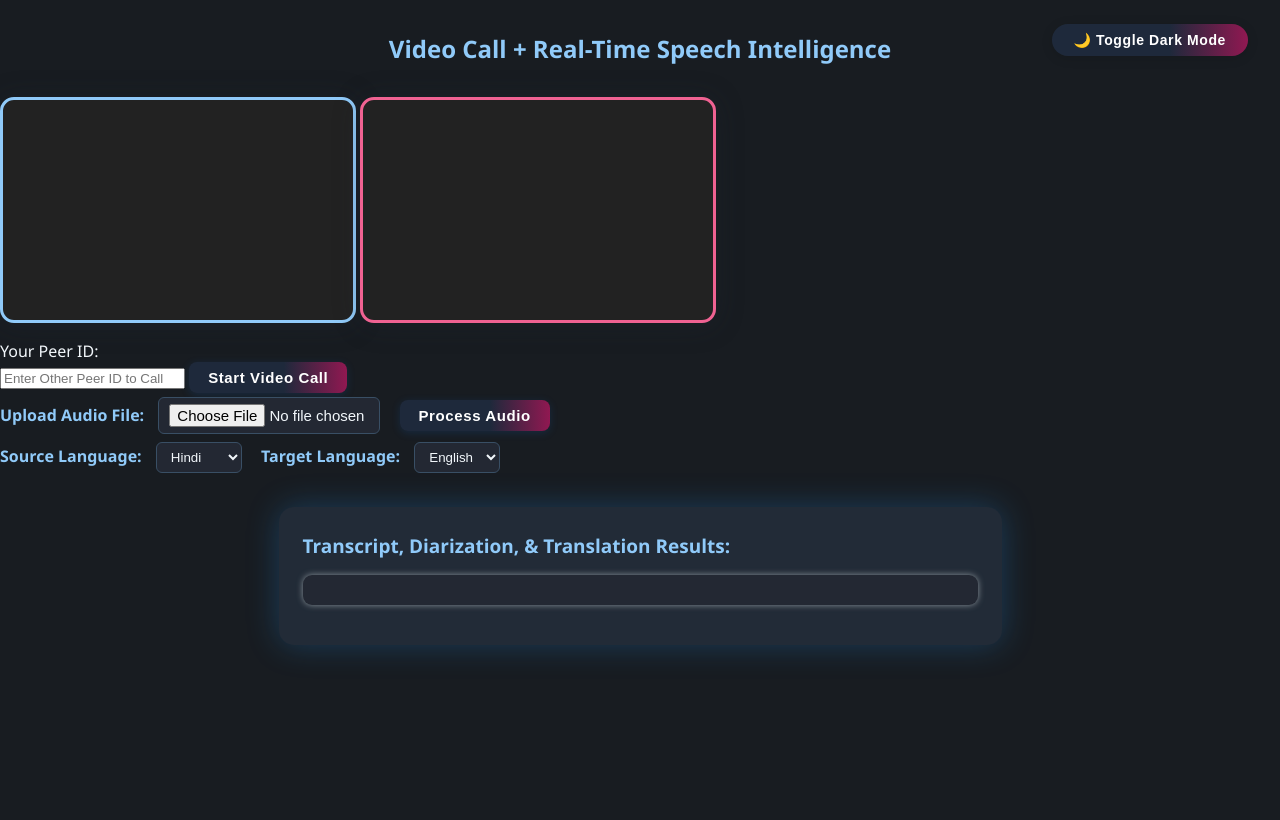
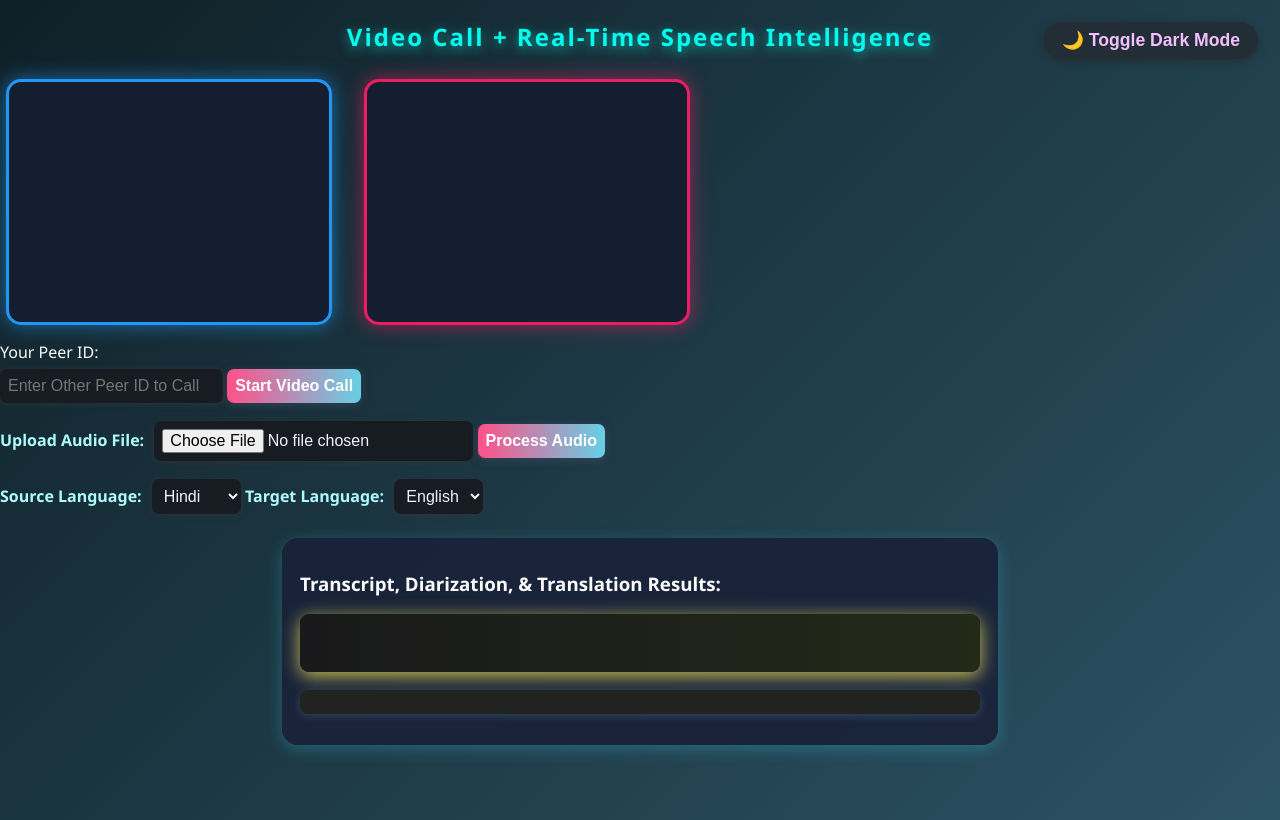
Before and after one commit to SREEKAR200/VideoConferencingFrontend, a plain HTML site: page index.html in a window 1280 px wide. Both pictures are taken after a click on the button "🌙 Toggle Dark Mode". Drawn offline with Linux system fonts and the light colour scheme; a script that the page names is missing.

Commit message:
Final UI

```diff
--- a/index.html
+++ b/index.html
@@ -10,27 +10,28 @@
 <body>
     <button class="toggle-dark" onclick="document.body.classList.toggle('dark')">🌙 Toggle Dark Mode</button>
 
-
     <h2>Video Call + Real-Time Speech Intelligence</h2>
-    <!-- Local video stream -->
-    <video id="localVideo" autoplay muted playsinline></video>
-    <!-- Peer video stream -->
-    <video id="peerVideo" autoplay playsinline></video>
+    <div style="display:flex; gap:20px;">
+        <!-- Local video stream -->
+        <video id="localVideo" autoplay muted playsinline style="width: 320px; height: 240px; background:#141e30;"></video>
+        <!-- Peer video stream -->
+        <video id="peerVideo" autoplay playsinline style="width: 320px; height: 240px; background:#141e30;"></video>
+    </div>
 
     <!-- PeerJS Controls -->
-    <div>
+    <div style="margin-top:10px;">
         <div>Your Peer ID: <span id="yourId"></span></div>
         <input id="peerIdInput" placeholder="Enter Other Peer ID to Call">
         <button id="callBtn">Start Video Call</button>
     </div>
 
     <!-- Audio Upload/Realtime controls -->
-    <div>
+    <div style="margin-top:10px;">
         <label for="audioFile">Upload Audio File:</label>
         <input type="file" id="audioFile" accept="audio/*">
         <button id="uploadBtn">Process Audio</button>
     </div>
-    <div>
+    <div style="margin-top:10px;">
         <label for="srcLang">Source Language:</label>
         <select id="srcLang">
             <option value="hindi">Hindi</option>
@@ -41,11 +42,15 @@
         <select id="tgtLang">
             <option value="english">English</option>
             <option value="hindi">Hindi</option>
+            <!-- Add more as needed -->
         </select>
     </div>
-    <div id="result">
+    <div id="result" style="margin-top:20px;">
         <h3>Transcript, Diarization, & Translation Results:</h3>
-        <pre id="transcript"></pre>
+        <!-- Live subtitles -->
+        <div id="subtitle" style="font-size: 1.7em; color: #ffee58; font-weight:bold; margin-bottom:10px;"></div>
+        <!-- Full transcript -->
+        <pre id="transcript" style="background:#212321;color:#8be9fd;padding:12px;border-radius:8px;max-height:140px;overflow:auto;"></pre>
     </div>
     <script src="app.js"></script>
 </body>
--- a/style.css
+++ b/style.css
@@ -1,153 +1,195 @@
-:root {
-    --primary: #1565c0;
-    --secondary: #e91e63;
-    --background: #f2f7fb;
-    --card: #fff;
-    --input: #f7fafc;
-    --border: #a1b7e2;
-    --text: #222;
-    --button-gradient: linear-gradient(90deg, #2196f3 60%, #e91e63 110%);
-}
-body.dark {
-    --primary: #90caf9;
-    --secondary: #f06292;
-    --background: #181c21;
-    --card: #222b37;
-    --input: #232833;
-    --border: #394f65;
-    --text: #f2f7fb;
-    --button-gradient: linear-gradient(90deg, #1e293b 60%, #ad1457 110%);
+/* ------- General Layout ------- */
+body {
+    margin: 0;
+    padding: 0;
+    font-family: 'Segoe UI', 'Roboto', 'Arial', sans-serif;
+    background: linear-gradient(135deg, #141e30, #243b55);
+    color: #e8eaed;
+    min-height: 100vh;
+    transition: background 0.7s;
 }
 
-body {
-    font-family: 'Segoe UI', Arial, sans-serif;
-    background: var(--background);
-    color: var(--text);
-    margin: 0;
-    padding: 0;
-    transition: all 0.4s;
+h2 {
+    text-align: center;
+    font-weight: bold;
+    letter-spacing: 2px;
+    margin-bottom: 20px;
+    color: #01fcef;
+    text-shadow: 0 3px 12px #00ffea99;
 }
 
 .toggle-dark {
-    position: absolute;
-    right: 24px;
-    top: 24px;
-    background: var(--button-gradient);
-    color: #fff;
-    border-radius: 32px;
+    position: fixed;
+    top: 16px;
+    right: 22px;
+    padding: 8px 18px;
+    border-radius: 30px;
     border: none;
-    padding: 8px 22px;
-    font-weight: 600;
+    background: #222d36;
+    color: #f2bfff;
+    font-size: 1.1em;
+    box-shadow: 0 2px 9px #272727ba;
     cursor: pointer;
-    font-size: 14px;
-    box-shadow: 0 2px 12px #0002;
-    z-index: 10;
+    outline: none;
+    z-index: 999;
+    transition: background 0.45s;
 }
 
-h2 {
-    margin-top: 32px;
-    text-align: center;
-    font-family: 'Segoe UI', Arial, sans-serif;
-    font-weight: 700;
-    color: var(--primary);
+.toggle-dark:hover {
+    background: #3d235a;
+    color: #ffd943;
 }
 
-#videoSection {
-    display: flex;
-    justify-content: center;
-    align-items: flex-end;
-    gap: 28px;
-    margin-bottom: 14px;
+body.dark {
+    background: linear-gradient(135deg, #0f2027, #2c5364);
+    color: #fafafb;
 }
 
+/* -------- Video Containers -------- */
 video {
-    width: 350px;
-    height: 220px;
-    background: #222;
-    border-radius: 14px;
-    box-shadow: 0 2px 28px #212b3644;
-    margin: 12px 0;
-    border: 3px solid var(--primary);
-    transition: border 0.2s;
+    border-radius: 15px;
+    box-shadow: 0 0 18px #18baffb2;
+    margin: 6px;
+    border: 3px solid #46e0ff;
+    background: #111318;
+    transition: border-color 0.3s, box-shadow 0.3s;
 }
 
-#peerVideo { border: 3px solid var(--secondary); }
-
-.section {
-    background: var(--card);
-    border-radius: 13px;
-    box-shadow: 0 2px 18px #cfd8dc33;
-    max-width: 740px;
-    margin: 24px auto 12px auto;
-    padding: 28px 32px 20px 32px;
+#localVideo {
+    border-color: #2196f3;
+    box-shadow: 0 0 20px #2196f3a0;
 }
 
-label {
-    font-weight: 600;
-    margin-right: 10px;
-    color: var(--primary);
+#peerVideo {
+    border-color: #e91e63;
+    box-shadow: 0 0 20px #e91e63a0;
 }
 
-select, input[type="file"], input[type="text"] {
-    border: 1.2px solid var(--border);
-    border-radius: 6px;
-    padding: 6px 10px;
-    margin-right: 15px;
-    background: var(--input);
-    color: var(--text);
-    margin-bottom: 8px;
+/* -------- Video Avatars: simple pulsating animation -------- */
+#localAvatar, #peerAvatar {
+    width: 56px;
+    height: 56px;
+    border-radius: 50%;
+    background: linear-gradient(45deg,#38d7fa,#a1eaff);
+    display: inline-block;
+    margin-right: 12px;
+    box-shadow: 0 2px 12px #38d7fa70;
+    position: absolute;
+    top: 10px;
+    left: 20px;
+    animation: pulseAvatar 2s infinite;
+}
+#peerAvatar {
+    background: linear-gradient(45deg,#f845a1,#ffd743);
+    left: 380px;
 }
 
-input[type="text"], input[type="file"] {
-    font-size: 15px;
-    width: 200px;
+@keyframes pulseAvatar {
+    0% { box-shadow: 0 0 4px #33eaff44; }
+    50% { box-shadow: 0 0 24px #01fcef66; transform: scale(1.1);}
+    100%{ box-shadow: 0 0 4px #33eaff44;}
+}
+
+/* -------- PeerJS / Button Controls -------- */
+input, select, button {
+    font-size: 1em;
+    padding: 8px;
+    border-radius: 7px;
+    border: none;
+    margin: 4px 0;
+    background: #171c23;
+    color: #f4eeff;
+    box-shadow: 0 1px 6px #33373bb0;
+    transition: background 0.2s, color 0.2s;
 }
 
 button {
-    padding: 7px 19px;
-    border-radius: 8px;
-    background: var(--button-gradient);
+    background: linear-gradient(90deg, #ff5189, #47e9f9 120%);
     color: #fff;
-    font-weight: 700;
-    font-size: 15px;
-    letter-spacing: 0.60px;
+    font-weight: bolder;
     border: none;
     cursor: pointer;
-    box-shadow: 0 2px 8px #1565c033;
-    margin-right: 8px;
-    margin-bottom: 4px;
-    transition: background 0.15s;
+    box-shadow: 0 2px 8px #404b63a0;
+    margin-top: 6px;
 }
 
 button:hover {
-    background: linear-gradient(90deg, var(--primary) 60%, var(--secondary) 110%);
+    background: linear-gradient(90deg, #47e9f9, #ff5189 120%);
+    color: #ffd240;
 }
 
-#result {
-    max-width: 675px;
-    margin: 26px auto 0 auto;
-    background: var(--card);
-    border-radius: 15px;
-    padding: 26px 24px 24px 24px;
-    box-shadow: 0 0 32px #2196f344;
-    transition: background 0.4s;
+/* Audio file + language controls */
+label {
+    margin-right: 6px;
+    color: #aefcff;
+    font-weight: bold;
 }
 
-h3 {
-    color: var(--primary);
-    font-size: 19px;
-    font-weight: 600;
-    margin-bottom: 10px;
-    margin-top: 0;
+/* -------- Transcript and Subtitle -------- */
+#result {
+    margin: 28px auto;
+    max-width: 680px;
+    padding: 14px 18px;
+    border-radius: 16px;
+    background: #182038e0;
+    box-shadow: 0 4px 16px #38d7fa44;
+    position: relative;
 }
 
-pre {
-    background: var(--input);
+/* Live subtitle - glowing animation */
+#subtitle {
+    font-size: 2.3em;
+    color: #ffee58;
+    font-weight: bold;
+    background: linear-gradient(90deg,#19191b,#232a18);
+    box-shadow: 0 4px 18px #ffee5840;
+    padding: 8px 18px;
     border-radius: 9px;
-    padding: 15px 9px;
-    font-size: 16px;
-    box-shadow: 0 0 6px #cfd8dc99;
+    margin-bottom: 14px;
+    animation: glowSubtitle 2s infinite;
+    min-height: 42px;
+}
+
+@keyframes glowSubtitle {
+    0% { box-shadow: 0 4px 18px #ffee58c2; color:#ffee58;}
+    50%{ box-shadow: 0 2px 38px #ffee5806; color:#ffe9ec;}
+    100%{ box-shadow: 0 4px 18px #ffee58c2; color:#ffee58;}
+}
+
+/* Full transcript area */
+#transcript {
+    background: #212321de;
+    color: #8be9fd;
+    font-size: 1.09em;
+    padding: 16px;
+    border-radius: 12px;
+    max-height: 200px;
+    overflow-y: auto;
+    box-shadow: 0 1.5px 8px #a1eaff32;
     white-space: pre-wrap;
-    word-break: break-all;
-    color: var(--text);
+    font-family: 'Fira Mono', 'Consolas', monospace;
+    letter-spacing: 1px;
 }
+
+/* -------- Responsive for mobile -------- */
+@media (max-width: 800px) {
+    body { padding:4px;}
+    h2 { font-size:1.3em;}
+    video { width:180px !important; height:120px !important;}
+    #result { max-width:99vw;}
+    #transcript { font-size:1em;}
+    #subtitle { font-size:1.2em; }
+    #localAvatar, #peerAvatar { left:17px; width:32px;height:32px;}
+    #peerAvatar{ left:230px;}
+}
+
+/* -------- Custom Scrollbar -------- */
+#transcript::-webkit-scrollbar {
+    width: 7px;
+    background:#212c39;
+    border-radius: 7px;
+}
+#transcript::-webkit-scrollbar-thumb {
+    background: #47e9f9;
+    border-radius: 7px;
+}
```
Also changed, not shown: app.js (+104 -8 lines).
